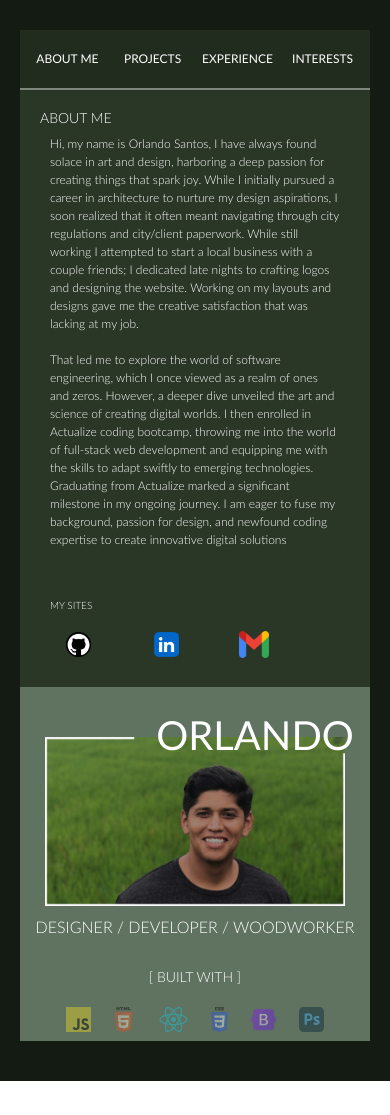
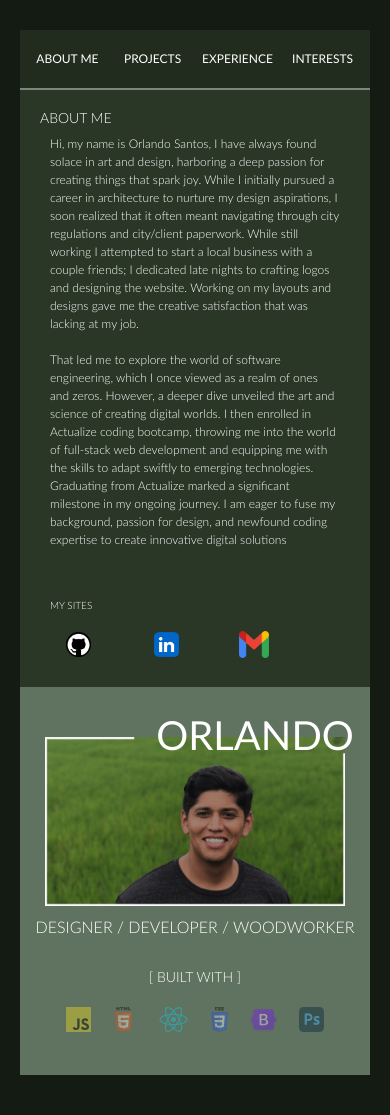
Before and after one commit to Osantos17/Personal-Website, a React (Vite) app: page / in a window 390 px wide. Before the commit the page ends 1081 px from the top, so only its background shows below. Built offline with nearby package versions, Linux system fonts and the light colour scheme.

Commit message:
change about me vh mobile height add 4vh

```diff
--- a/src/paths/AboutMe.css
+++ b/src/paths/AboutMe.css
@@ -66,7 +66,7 @@ h6 {
 @media (max-width: 768px) {
 
   .aboutMeBackground {
-    height: 42vh;
+    height: 46vh;
     overflow-y: hidden;
   }
 
```
